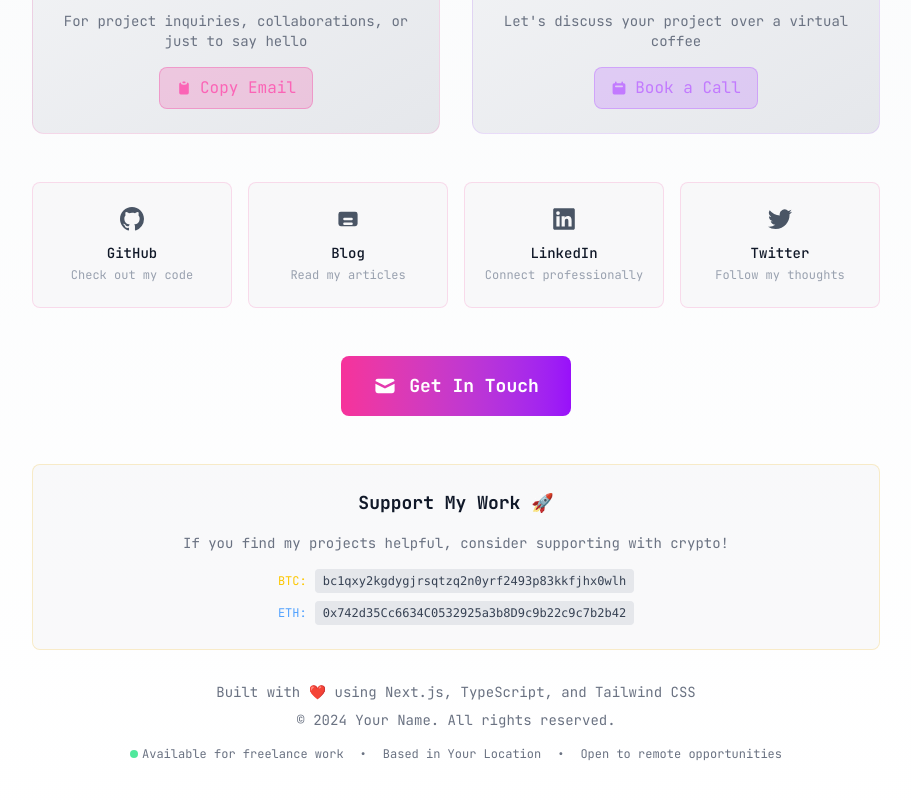
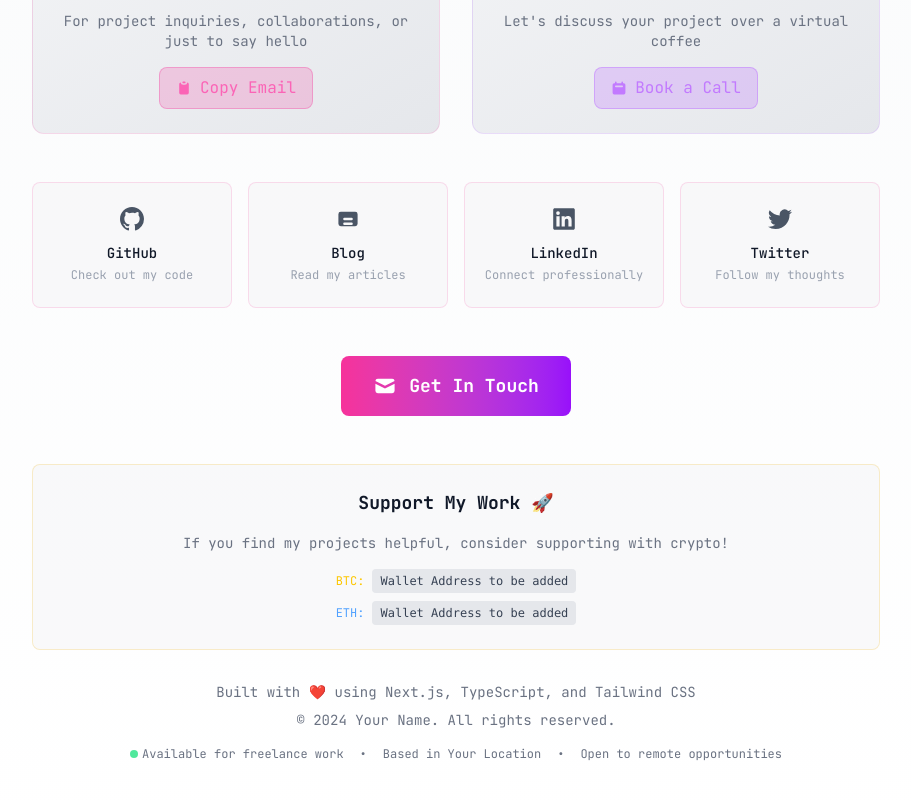
Before and after one commit to saynain/personal-website, a Next.js app: page / in a window 1280 px wide. Shown: the part 4123-4923 px from the top of the page, without its empty margins (184-1095 px from the left). Built offline with nearby package versions, Linux system fonts and the light colour scheme.

Commit message:
Updating some links

```diff
--- a/src/app/components/Contact.tsx
+++ b/src/app/components/Contact.tsx
@@ -18,7 +18,7 @@ export default function Contact() {
   const socialLinks = [
     {
       name: "GitHub",
-      url: "https://github.com/yourusername",
+      url: "https://github.com/saynain",
       icon: (
         <svg className="w-6 h-6" fill="currentColor" viewBox="0 0 20 20">
           <path fillRule="evenodd" d="M10 0C4.477 0 0 4.484 0 10.017c0 4.425 2.865 8.18 6.839 9.504.5.092.682-.217.682-.483 0-.237-.008-.868-.013-1.703-2.782.605-3.369-1.343-3.369-1.343-.454-1.158-1.11-1.466-1.11-1.466-.908-.62.069-.608.069-.608 1.003.07 1.531 1.032 1.531 1.032.892 1.53 2.341 1.088 2.91.832.092-.647.35-1.088.636-1.338-2.22-.253-4.555-1.113-4.555-4.951 0-1.093.39-1.988 1.029-2.688-.103-.253-.446-1.272.098-2.65 0 0 .84-.27 2.75 1.026A9.564 9.564 0 0110 4.844c.85.004 1.705.115 2.504.337 1.909-1.296 2.747-1.027 2.747-1.027.546 1.379.203 2.398.1 2.651.64.7 1.028 1.595 1.028 2.688 0 3.848-2.339 4.695-4.566 4.942.359.31.678.921.678 1.856 0 1.338-.012 2.419-.012 2.747 0 .268.18.58.688.482A10.019 10.019 0 0020 10.017C20 4.484 15.522 0 10 0z" clipRule="evenodd"></path>
@@ -144,7 +144,7 @@ export default function Contact() {
         {/* Main CTA */}
         <div className="mb-12">
           <a
-            href="mailto:your.email@example.com"
+            href="mailto:sindre.ryland@gmail.com"
             className="inline-flex items-center gap-3 bg-gradient-to-r from-pink-500 to-purple-600 px-8 py-4 rounded-lg font-semibold text-lg hover:shadow-lg hover:shadow-pink-500/25 transition-all duration-300 transform hover:scale-105 text-white"
           >
             <svg className="w-6 h-6" fill="currentColor" viewBox="0 0 20 20">
@@ -164,11 +164,11 @@ export default function Contact() {
           <div className="space-y-2 text-xs">
             <div className="flex items-center justify-center gap-2 text-yellow-400">
               <span>BTC:</span>
-              <code className="bg-gray-200 dark:bg-slate-700 px-2 py-1 rounded text-gray-700 dark:text-gray-300">bc1qxy2kgdygjrsqtzq2n0yrf2493p83kkfjhx0wlh</code>
+              <code className="bg-gray-200 dark:bg-slate-700 px-2 py-1 rounded text-gray-700 dark:text-gray-300">Wallet Address to be added</code>
             </div>
             <div className="flex items-center justify-center gap-2 text-blue-400">
               <span>ETH:</span>
-              <code className="bg-gray-200 dark:bg-slate-700 px-2 py-1 rounded text-gray-700 dark:text-gray-300">0x742d35Cc6634C0532925a3b8D9c9b22c9c7b2b42</code>
+              <code className="bg-gray-200 dark:bg-slate-700 px-2 py-1 rounded text-gray-700 dark:text-gray-300">Wallet Address to be added</code>
             </div>
           </div>
         </div>
--- a/src/app/components/Projects.tsx
+++ b/src/app/components/Projects.tsx
@@ -201,7 +201,7 @@ export default function Projects() {
             Want to see more? Check out my GitHub for additional projects and contributions.
           </p>
           <a
-            href="https://github.com/yourusername"
+            href="https://github.com/saynain"
             target="_blank"
             rel="noopener noreferrer"
             className="inline-flex items-center gap-2 bg-gradient-to-r from-pink-500 to-purple-600 px-6 py-3 rounded-lg font-semibold hover:shadow-lg hover:shadow-pink-500/25 transition-all duration-300 transform hover:scale-105 text-white"
```
